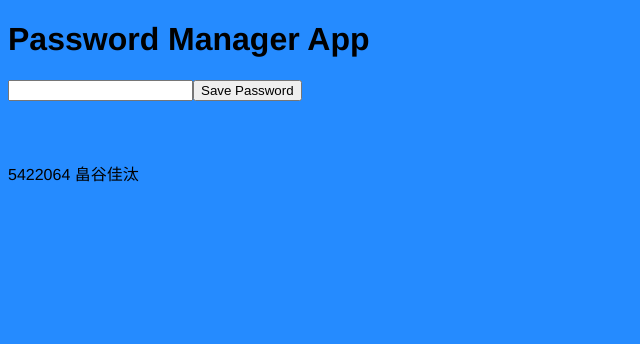
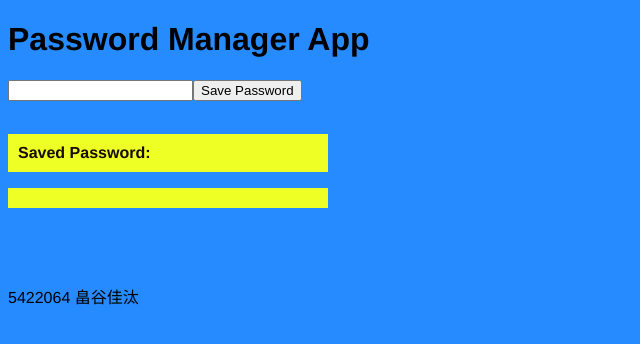
Before and after one commit to Hk22064/SandC, a React (Vite) app: page / in a window 1280 px wide. Shown: the top 344 px of the page, without its empty margins (0-640 px from the left). Built offline with nearby package versions, Linux system fonts and the light colour scheme; no server answers.

Commit message:
Add files via upload

```diff
--- a/src/App.jsx
+++ b/src/App.jsx
@@ -1,6 +1,7 @@
 // App.jsx
 
 import React from 'react';
+import PasswordComponent from './components/PasswordComponent';
 import PasswordForm from './components/PasswordForm'; // 作成したパスワードフォームコンポーネント
 
 const App = () => {
@@ -8,6 +9,7 @@ const App = () => {
     <div>
       <h1>Password Manager App</h1>
       <PasswordForm /> {/* 作成したパスワードフォームを呼び出す */}
+      <PasswordComponent />
     </div>
   );
 };
--- /dev/null
+++ b/src/components/PasswordComponent.jsx
@@ -0,0 +1,35 @@
+// PasswordComponent.jsx
+
+import React, { useState, useEffect } from 'react';
+import axios from 'axios';
+
+const PasswordComponent = () => {
+  const [password, setPassword] = useState('');
+  const [isFetching, setIsFetching] = useState(false);
+
+  const fetchSavedPassword = () => {
+    setIsFetching(true);
+    axios.get('/.netlify/functions/savePassword') // 保存されたパスワードを取得するエンドポイントのURLを指定
+      .then(response => {
+        setPassword(response.data.savedPassword);
+        setIsFetching(false);
+      })
+      .catch(error => {
+        console.error('Error fetching saved password:', error);
+        setIsFetching(false);
+      });
+  };
+
+  useEffect(() => {
+    fetchSavedPassword();
+  }, []);
+
+  return (
+    <div>
+      <h2>Saved Password:</h2>
+      <p>{password}</p>
+    </div>
+  );
+};
+
+export default PasswordComponent;
```
